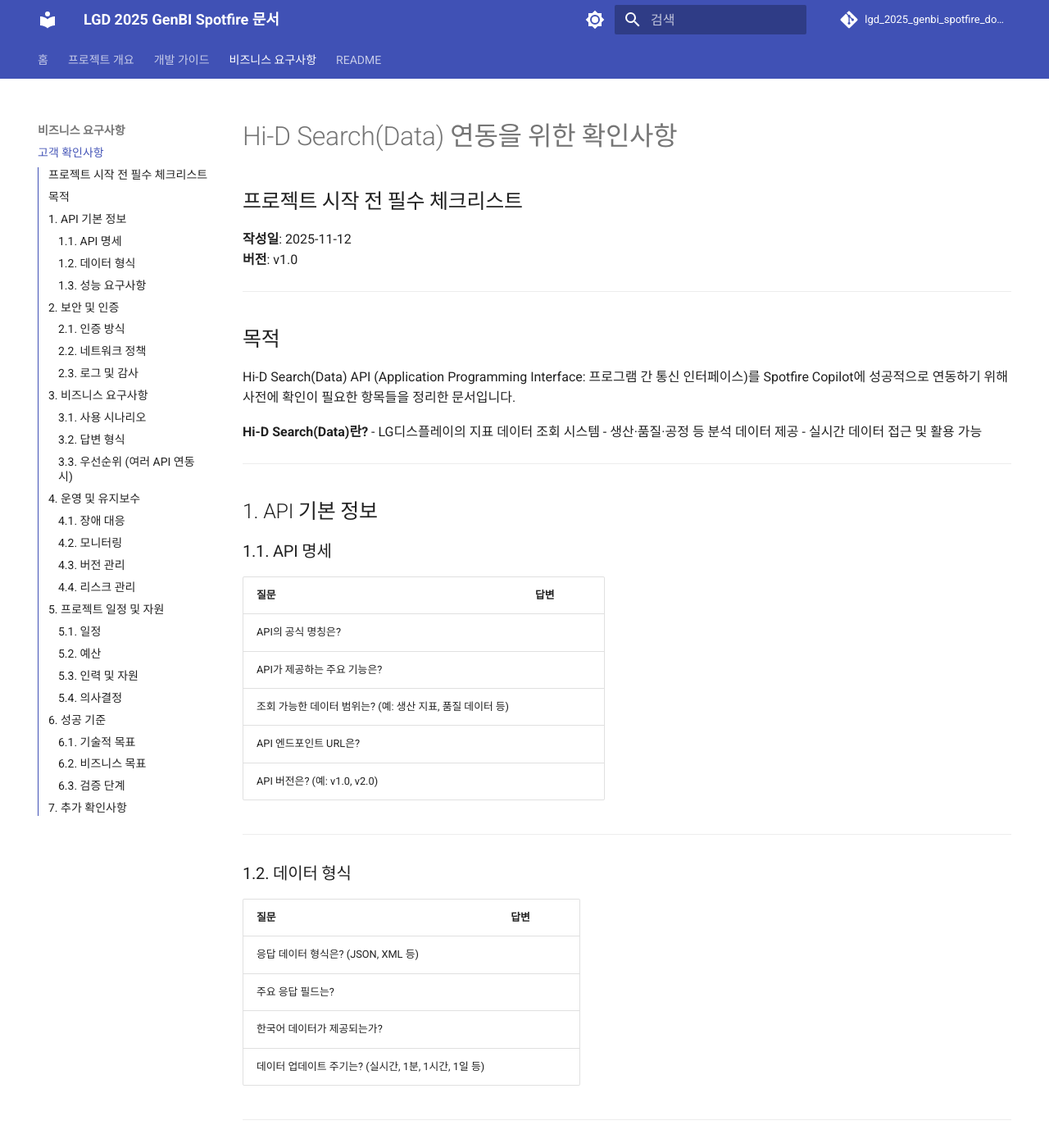
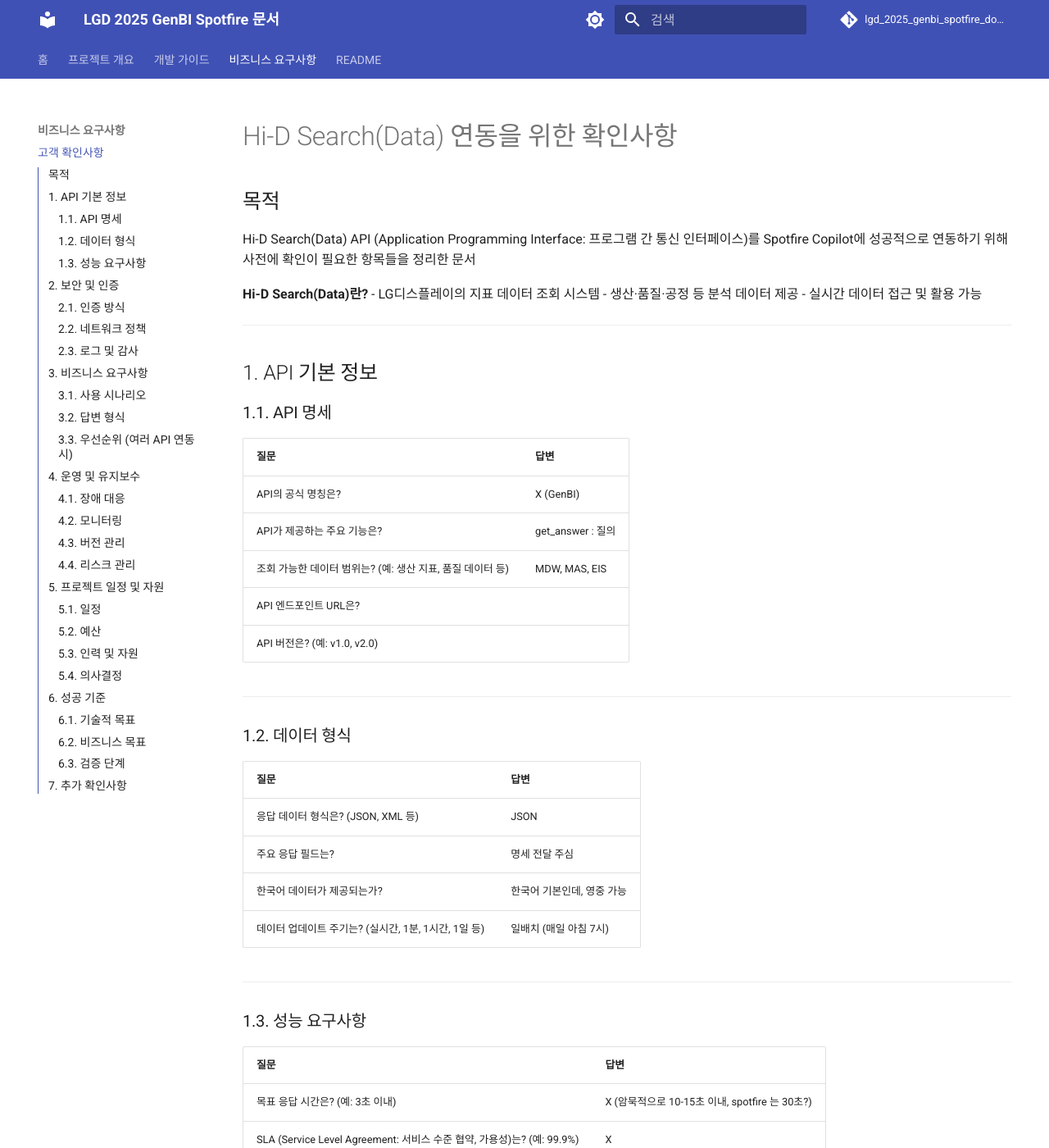
Before and after one commit to 753alfred/lgd_2025_genbi_spotfire_docs, an MkDocs documentation site: the page built from docs/customer_business_questions.md, in a window 1280 px wide and 1400 px high. Shown: the whole window at 82% size. Built offline with MkDocs 1.6.1 and Material for MkDocs 9.7.7, drawn with Linux system fonts in a browser that asks for light colours; comment, search, counter and statistics services are not loaded; some of the changed text lies outside the part shown.

Commit message:
질의응답 추가

```diff
--- a/docs/customer_business_questions.md
+++ b/docs/customer_business_questions.md
@@ -1,14 +1,8 @@
 # Hi-D Search(Data) 연동을 위한 확인사항
-## 프로젝트 시작 전 필수 체크리스트
-
-**작성일**: 2025-11-12
-**버전**: v1.0
-
----
 
 ## 목적
 
-Hi-D Search(Data) API (Application Programming Interface: 프로그램 간 통신 인터페이스)를 Spotfire Copilot에 성공적으로 연동하기 위해 사전에 확인이 필요한 항목들을 정리한 문서입니다.
+Hi-D Search(Data) API (Application Programming Interface: 프로그램 간 통신 인터페이스)를 Spotfire Copilot에 성공적으로 연동하기 위해 사전에 확인이 필요한 항목들을 정리한 문서
 
 **Hi-D Search(Data)란?**
 - LG디스플레이의 지표 데이터 조회 시스템
@@ -23,9 +17,9 @@
 
 | 질문 | 답변 |
 |------|------|
-| API의 공식 명칭은? | |
-| API가 제공하는 주요 기능은? | |
-| 조회 가능한 데이터 범위는? (예: 생산 지표, 품질 데이터 등) | |
+| API의 공식 명칭은? | X (GenBI) |
+| API가 제공하는 주요 기능은? | get_answer : 질의  |
+| 조회 가능한 데이터 범위는? (예: 생산 지표, 품질 데이터 등) |MDW, MAS, EIS|
 | API 엔드포인트 URL은? | |
 | API 버전은? (예: v1.0, v2.0) | |
 
@@ -35,10 +29,10 @@
 
 | 질문 | 답변 |
 |------|------|
-| 응답 데이터 형식은? (JSON, XML 등) | |
-| 주요 응답 필드는? | |
-| 한국어 데이터가 제공되는가? | |
-| 데이터 업데이트 주기는? (실시간, 1분, 1시간, 1일 등) | |
+| 응답 데이터 형식은? (JSON, XML 등) | JSON |
+| 주요 응답 필드는? | 명세 전달 주심|
+| 한국어 데이터가 제공되는가? | 한국어 기본인데, 영중 가능|
+| 데이터 업데이트 주기는? (실시간, 1분, 1시간, 1일 등) | 일배치 (매일 아침 7시) |
 
 ---
 
@@ -46,10 +40,10 @@
 
 | 질문 | 답변 |
 |------|------|
-| 목표 응답 시간은? (예: 3초 이내) | |
-| SLA (Service Level Agreement: 서비스 수준 협약, 가용성)는? (예: 99.9%) | |
-| 사용량이 많은 시간대는? | |
-| 한 번에 조회할 데이터 크기는? | |
+| 목표 응답 시간은? (예: 3초 이내) | X (암묵적으로 10-15초 이내, spotfire 는 30초?) |
+| SLA (Service Level Agreement: 서비스 수준 협약, 가용성)는? (예: 99.9%) | X |
+| 사용량이 많은 시간대는? | 보통 9-10, 13-14, 16-17 |
+| 한 번에 조회할 데이터 크기는? | 200-500건 |
 
 ---
 
@@ -59,12 +53,12 @@
 
 | 질문 | 답변 |
 |------|------|
-| 인증 방식은? (API Key, OAuth2: 인증 프로토콜, mTLS: 상호 인증 등) | |
-| API Key 발급 절차는? | |
-| 테스트용 Key와 운영용 Key가 분리되는가? | |
-| 토큰 유효기간은? (해당 시) | |
-| 토큰 자동 갱신이 되는가? | |
-| 접근 권한 범위는? (읽기 전용, 읽기/쓰기) | |
+| 인증 방식은? (API Key, OAuth2: 인증 프로토콜, mTLS: 상호 인증 등) | X |
+| API Key 발급 절차는? | X |
+| 테스트용 Key와 운영용 Key가 분리되는가? | X |
+| 토큰 유효기간은? (해당 시) | X |
+| 토큰 자동 갱신이 되는가? | X |
+| 접근 권한 범위는? (읽기 전용, 읽기/쓰기) | X |
 
 ---
 
@@ -84,8 +78,8 @@
 
 | 질문 | 답변 |
 |------|------|
-| API 호출 이력을 저장해야 하는가? | |
-| 로그 보관 기간은? (예: 3개월, 1년) | |
+| API 호출 이력을 저장해야 하는가? | O (현재 기준 커스텀 패널 쪽 - 나누리s) |
+| 로그 보관 기간은? (예: 3개월, 1년) |  |
 | 로그에 민감 정보가 포함되는가? | |
 | 특정 필드를 마스킹 (데이터 숨김 처리)해야 하는가? | |
 | 정기 감사 시 제출 자료가 필요한가? | |
@@ -98,7 +92,7 @@
 
 | 질문 | 답변 |
 |------|------|
-| 주요 사용자는? (예: 생산팀, 품질팀) | |
+| 주요 사용자는? (예: 생산팀, 품질팀) | MAS 사용자 전체가 같이 확인함 |
 | 가장 많이 사용할 질문 3가지는? | |
 | 하루 예상 사용 횟수는? (1인당) | |
 | 주로 언제 사용하는가? (시간대, 상황) | |
```
